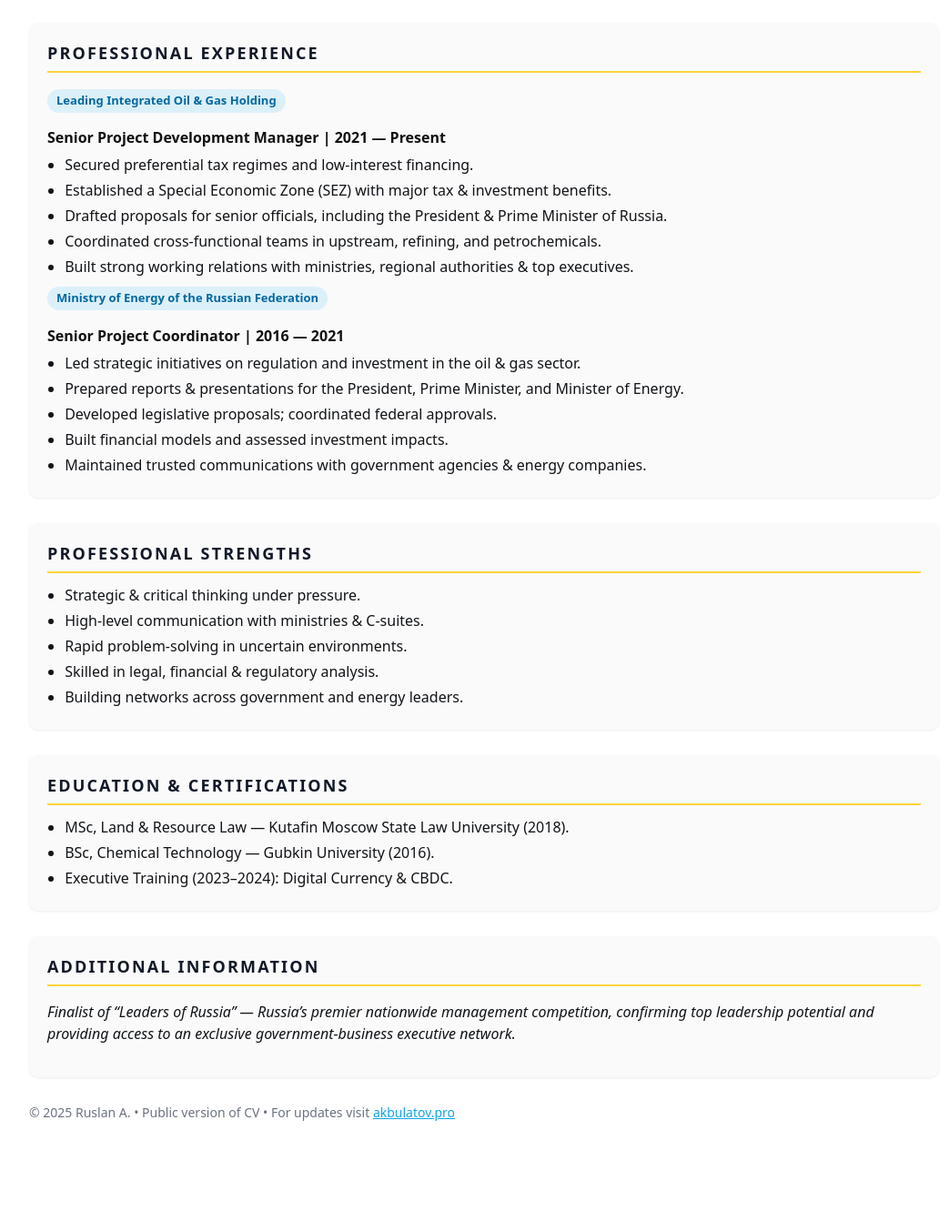
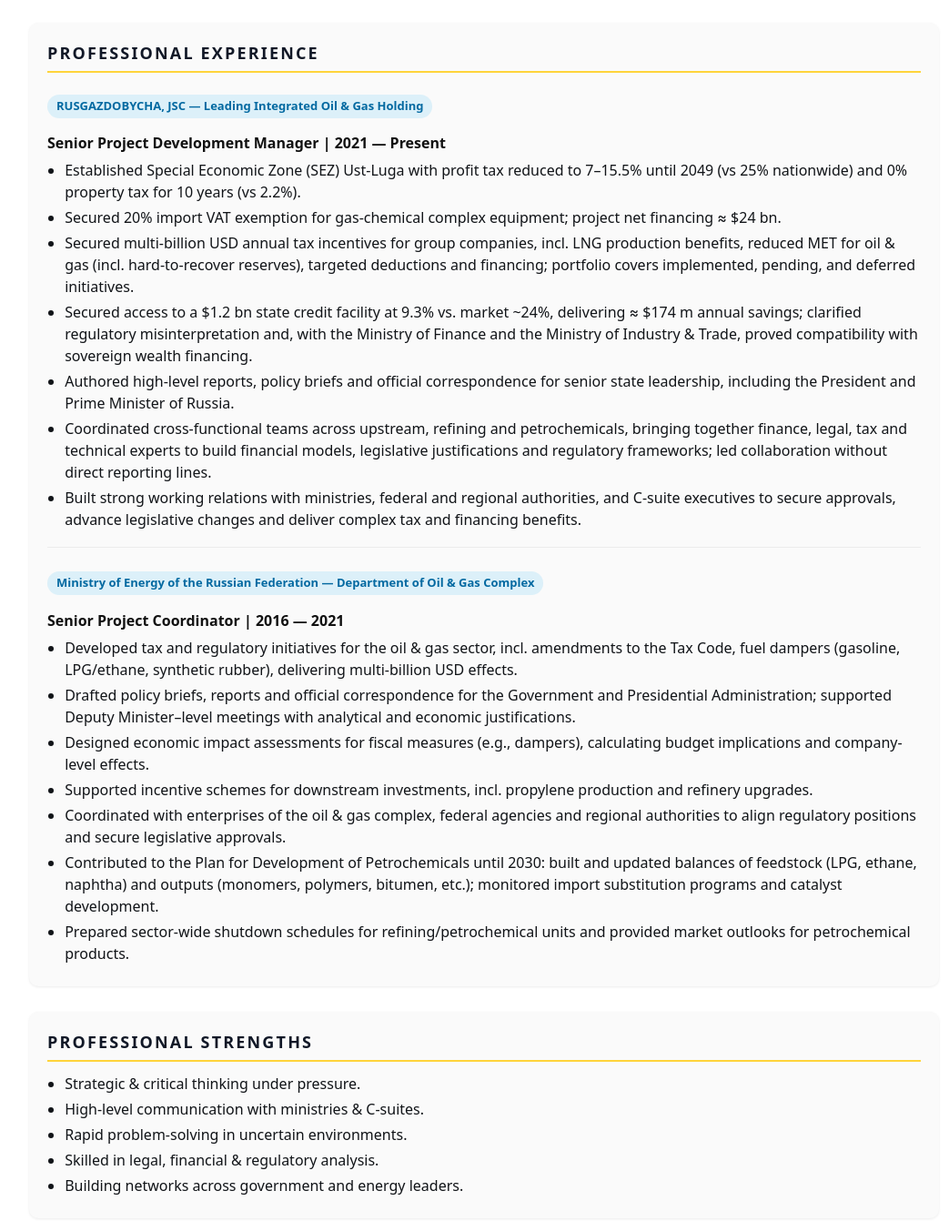
Before and after one commit to notyourw13/CV, a plain HTML site: page index.html in a window 1280 px wide. Shown: the part 566-1908 px from the top of the page at 91% size, without its empty margins (108-1151 px from the left). Before the commit the page ends 1871 px from the top, so only its background shows below. Drawn offline with Linux system fonts and the light colour scheme.

Commit message:
Update index.html

```diff
--- a/index.html
+++ b/index.html
@@ -10,6 +10,7 @@
     :root{
       --bg:#ffffff; --text:#111418; --muted:#6b7280;
       --accent:#FFD43B; --link:#0ea5e9;
+      --card:#fafafa; --rule:#ececec;
     }
     html{scroll-behavior:smooth}
     body{margin:0;font:16px/1.5 system-ui,-apple-system,Segoe UI,Roboto,Inter,Helvetica,Arial,sans-serif;color:var(--text);background:var(--bg)}
@@ -24,7 +25,7 @@
     .role{margin:6px 0;font-weight:700;color:#374151}
     .note{font-size:14px;color:var(--muted);margin:8px 0 0}
 
-    /* CONTACTS — compact single row */
+    /* contacts */
     .contacts{display:flex;gap:18px;align-items:center;margin:10px 0 0;flex-wrap:wrap}
     .citem{display:inline-flex;align-items:center;gap:8px;color:#1f2937}
     .citem a{color:inherit;text-decoration:none}
@@ -36,19 +37,25 @@
     nav.topnav a:hover{color:#111827}
 
     /* sections */
-    section{margin:28px 0;padding:20px;border-radius:10px;background:#fafafa;box-shadow:0 1px 3px rgba(0,0,0,.08)}
+    section{margin:28px 0;padding:20px;border-radius:10px;background:var(--card);box-shadow:0 1px 3px rgba(0,0,0,.08)}
     section h2{font-size:18px;margin:0 0 12px;letter-spacing:.12em;color:#111827;border-bottom:2px solid var(--accent);padding-bottom:6px}
     h3{margin:.6rem 0 .25rem;font-size:16px;color:#111}
-    .meta{color:var(--muted);font-weight:600;font-size:14px}
     .bullets{margin:.4rem 0 0;padding-left:1.2rem}
     .bullets li{margin:.25rem 0}
     .pill{display:inline-block;background:#0ea5e920;color:#0369a1;font-weight:600;font-size:13px;padding:3px 10px;border-radius:999px;margin:6px 0}
 
+    /* experience spacing */
+    #experience article{padding:6px 0 14px;margin:10px 0 14px;border-bottom:1px solid var(--rule)}
+    #experience article:last-child{border-bottom:none;margin-bottom:0;padding-bottom:0}
+
     /* lightbox */
     .lb-back{position:fixed;inset:0;background:rgba(0,0,0,.92);display:none;align-items:center;justify-content:center;z-index:1000}
     .lb-inner{position:relative;max-width:92vw;max-height:88vh}
-    .lb-img{max-width:92vw;max-height:88vh;display:block;border-radius:10px}
+    .lb-img{max-width:92vw;max-height:88vh;display:block;border-radius:10px;cursor:pointer}
     .lb-close{position:absolute;top:12px;right:12px;background:rgba(255,255,255,.12);border:1px solid rgba(255,255,255,.25);color:#fff;padding:8px 10px;border-radius:8px;cursor:pointer}
+
+    /* footer */
+    footer{margin-top:24px;color:var(--muted);font-size:14px;text-align:center}
 
     @media(max-width:600px){
       .name{font-size:24px}
@@ -69,8 +76,6 @@
       <div class="header-text">
         <h1 class="name">RUSLAN A.</h1>
         <p class="role">Senior Project Development Manager • Strategy & Investment Expert</p>
-
-        <!-- ultra short privacy note -->
         <p class="note">Public version: surname, phone, email & current employer are hidden for search-engine hygiene.</p>
 
         <!-- compact contacts -->
@@ -121,26 +126,30 @@
       <h2>PROFESSIONAL EXPERIENCE</h2>
 
       <article>
-        <span class="pill">Leading Integrated Oil & Gas Holding</span>
+        <span class="pill">RUSGAZDOBYCHA, JSC — Leading Integrated Oil & Gas Holding</span>
         <h3>Senior Project Development Manager | 2021 — Present</h3>
         <ul class="bullets">
-          <li>Secured preferential tax regimes and low-interest financing.</li>
-          <li>Established a Special Economic Zone (SEZ) with major tax & investment benefits.</li>
-          <li>Drafted proposals for senior officials, including the President & Prime Minister of Russia.</li>
-          <li>Coordinated cross-functional teams in upstream, refining, and petrochemicals.</li>
-          <li>Built strong working relations with ministries, regional authorities & top executives.</li>
+          <li>Established Special Economic Zone (SEZ) Ust-Luga with profit tax reduced to 7–15.5% until 2049 (vs 25% nationwide) and 0% property tax for 10 years (vs 2.2%).</li>
+          <li>Secured 20% import VAT exemption for gas-chemical complex equipment; project net financing ≈ $24 bn.</li>
+          <li>Secured multi-billion USD annual tax incentives for group companies, incl. LNG production benefits, reduced MET for oil & gas (incl. hard-to-recover reserves), targeted deductions and financing; portfolio covers implemented, pending, and deferred initiatives.</li>
+          <li>Secured access to a $1.2 bn state credit facility at 9.3% vs. market ~24%, delivering ≈ $174 m annual savings; clarified regulatory misinterpretation and, with the Ministry of Finance and the Ministry of Industry & Trade, proved compatibility with sovereign wealth financing.</li>
+          <li>Authored high-level reports, policy briefs and official correspondence for senior state leadership, including the President and Prime Minister of Russia.</li>
+          <li>Coordinated cross-functional teams across upstream, refining and petrochemicals, bringing together finance, legal, tax and technical experts to build financial models, legislative justifications and regulatory frameworks; led collaboration without direct reporting lines.</li>
+          <li>Built strong working relations with ministries, federal and regional authorities, and C-suite executives to secure approvals, advance legislative changes and deliver complex tax and financing benefits.</li>
         </ul>
       </article>
 
       <article>
-        <span class="pill">Ministry of Energy of the Russian Federation</span>
+        <span class="pill">Ministry of Energy of the Russian Federation — Department of Oil & Gas Complex</span>
         <h3>Senior Project Coordinator | 2016 — 2021</h3>
         <ul class="bullets">
-          <li>Led strategic initiatives on regulation and investment in the oil & gas sector.</li>
-          <li>Prepared reports & presentations for the President, Prime Minister, and Minister of Energy.</li>
-          <li>Developed legislative proposals; coordinated federal approvals.</li>
-          <li>Built financial models and assessed investment impacts.</li>
-          <li>Maintained trusted communications with government agencies & energy companies.</li>
+          <li>Developed tax and regulatory initiatives for the oil & gas sector, incl. amendments to the Tax Code, fuel dampers (gasoline, LPG/ethane, synthetic rubber), delivering multi-billion USD effects.</li>
+          <li>Drafted policy briefs, reports and official correspondence for the Government and Presidential Administration; supported Deputy Minister–level meetings with analytical and economic justifications.</li>
+          <li>Designed economic impact assessments for fiscal measures (e.g., dampers), calculating budget implications and company-level effects.</li>
+          <li>Supported incentive schemes for downstream investments, incl. propylene production and refinery upgrades.</li>
+          <li>Coordinated with enterprises of the oil & gas complex, federal agencies and regional authorities to align regulatory positions and secure legislative approvals.</li>
+          <li>Contributed to the Plan for Development of Petrochemicals until 2030: built and updated balances of feedstock (LPG, ethane, naphtha) and outputs (monomers, polymers, bitumen, etc.); monitored import substitution programs and catalyst development.</li>
+          <li>Prepared sector-wide shutdown schedules for refining/petrochemical units and provided market outlooks for petrochemical products.</li>
         </ul>
       </article>
     </section>
@@ -173,9 +182,8 @@
       <p><em>Finalist of “Leaders of Russia” — Russia’s premier nationwide management competition, confirming top leadership potential and providing access to an exclusive government-business executive network.</em></p>
     </section>
 
-    <footer style="margin-top:24px;color:#6b7280;font-size:14px">
-      © <span id="y"></span> Ruslan A. • Public version of CV • For updates visit
-      <a href="https://akbulatov.pro" target="_blank" rel="noopener" style="color:var(--link)">akbulatov.pro</a>
+    <footer>
+      © 2025 Ruslan A. • Public version of CV
     </footer>
   </div>
 
@@ -188,23 +196,18 @@
   </div>
 
   <script>
-    // year
-    document.getElementById('y').textContent = new Date().getFullYear();
+    // lightbox open/close
+    const lb   = document.getElementById('lb');
+    const img  = document.getElementById('lbImg');
+    const btnX = document.getElementById('lbClose');
 
-    // open/close lightbox
-    const lb = document.getElementById('lb');
-    const lbImg = document.getElementById('lbImg');
-    const lbClose = document.getElementById('lbClose');
-
-    function openLb(){ lbImg.src='photo.jpg'; lb.style.display='flex'; }
+    function openLb(){ img.src='photo.jpg'; lb.style.display='flex'; }
     function closeLb(){ lb.style.display='none'; }
 
-    // click avatar to open
     document.querySelector('.avatar').addEventListener('click', openLb);
-
-    // close on X, on backdrop click, and on Esc
-    lbClose.addEventListener('click', closeLb);
-    lb.addEventListener('click', (e)=>{ if(e.target===lb) closeLb(); });
+    lb.addEventListener('click', (e)=>{ if(e.target===lb) closeLb(); }); // click on backdrop
+    img.addEventListener('click', closeLb);                               // click on image
+    btnX.addEventListener('click', closeLb);                               // click on X
     document.addEventListener('keydown', (e)=>{ if(e.key==='Escape' && lb.style.display==='flex') closeLb(); });
   </script>
 </body>
```
